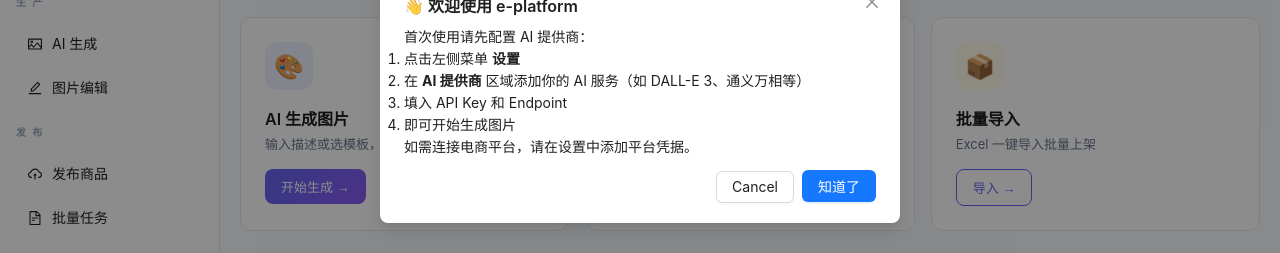
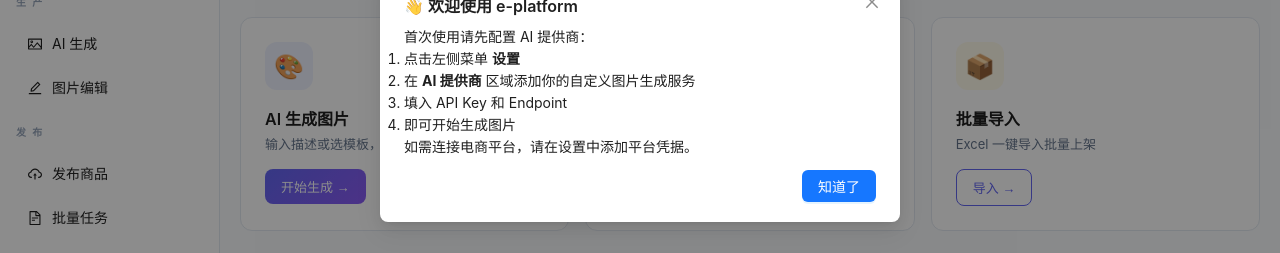
Before and after one commit to xiao-fengyu/-, a React (Vite) app: page /dashboard in a window 1280 px wide. Shown: the part 126-379 px from the top of the page. Built offline with nearby package versions, Linux system fonts and the light colour scheme; no server answers; the HTML template or start-up script is replaced by a standard one.

Commit message:
fix: remove legacy provider example from first-run guide

```diff
--- a/src/App.tsx
+++ b/src/App.tsx
@@ -27,13 +27,13 @@ function App() {
         open={firstRun}
         onOk={handleFirstRunOk}
         okText="知道了"
-        cancelText={false}
+        cancelButtonProps={{ style: { display: 'none' } }}
         maskClosable={false}
       >
         <p>首次使用请先配置 AI 提供商：</p>
         <ol>
           <li>点击左侧菜单 <strong>设置</strong></li>
-          <li>在 <strong>AI 提供商</strong> 区域添加你的 AI 服务（如 DALL-E 3、通义万相等）</li>
+          <li>在 <strong>AI 提供商</strong> 区域添加你的自定义图片生成服务</li>
           <li>填入 API Key 和 Endpoint</li>
           <li>即可开始生成图片</li>
         </ol>
```
